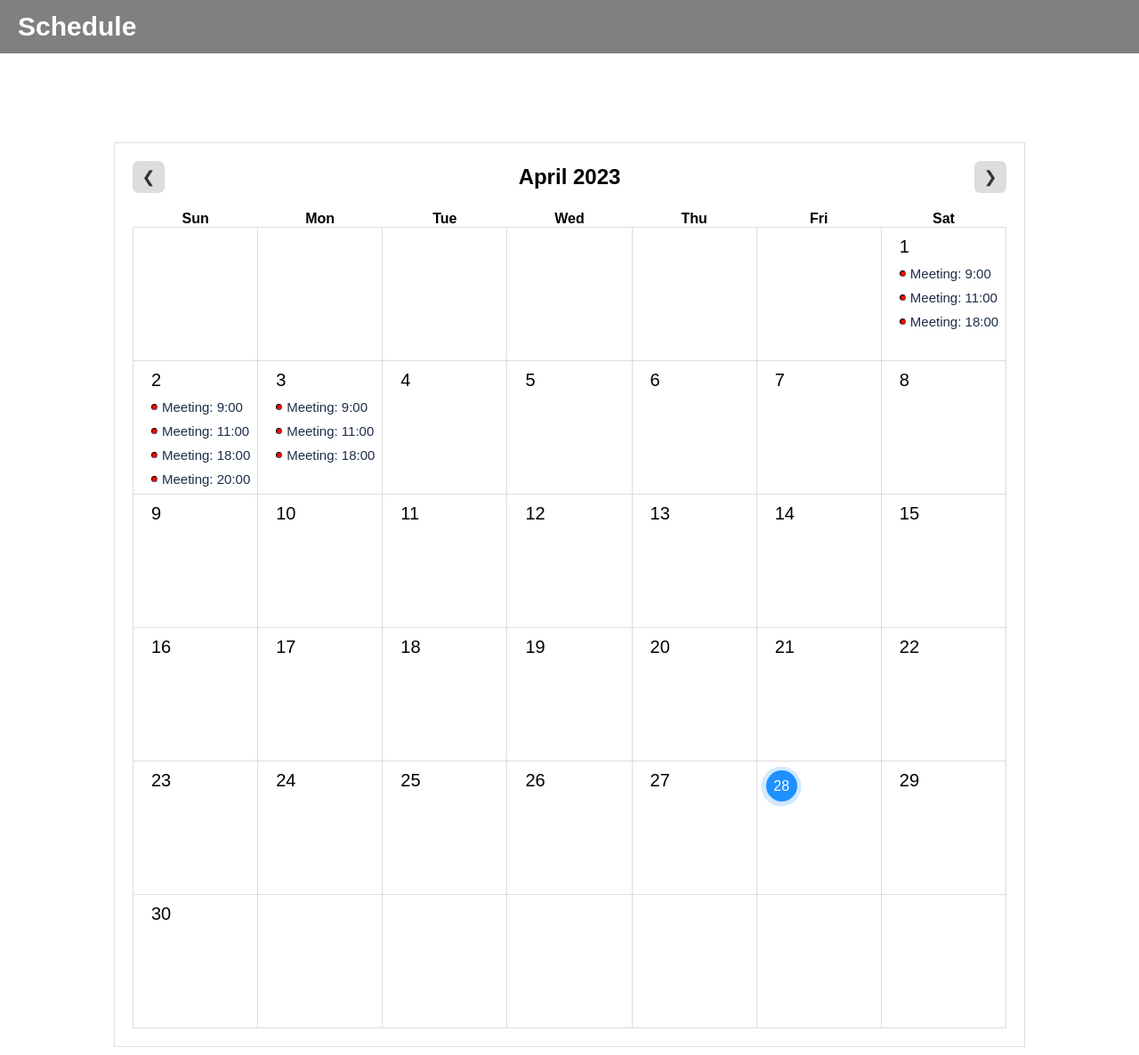
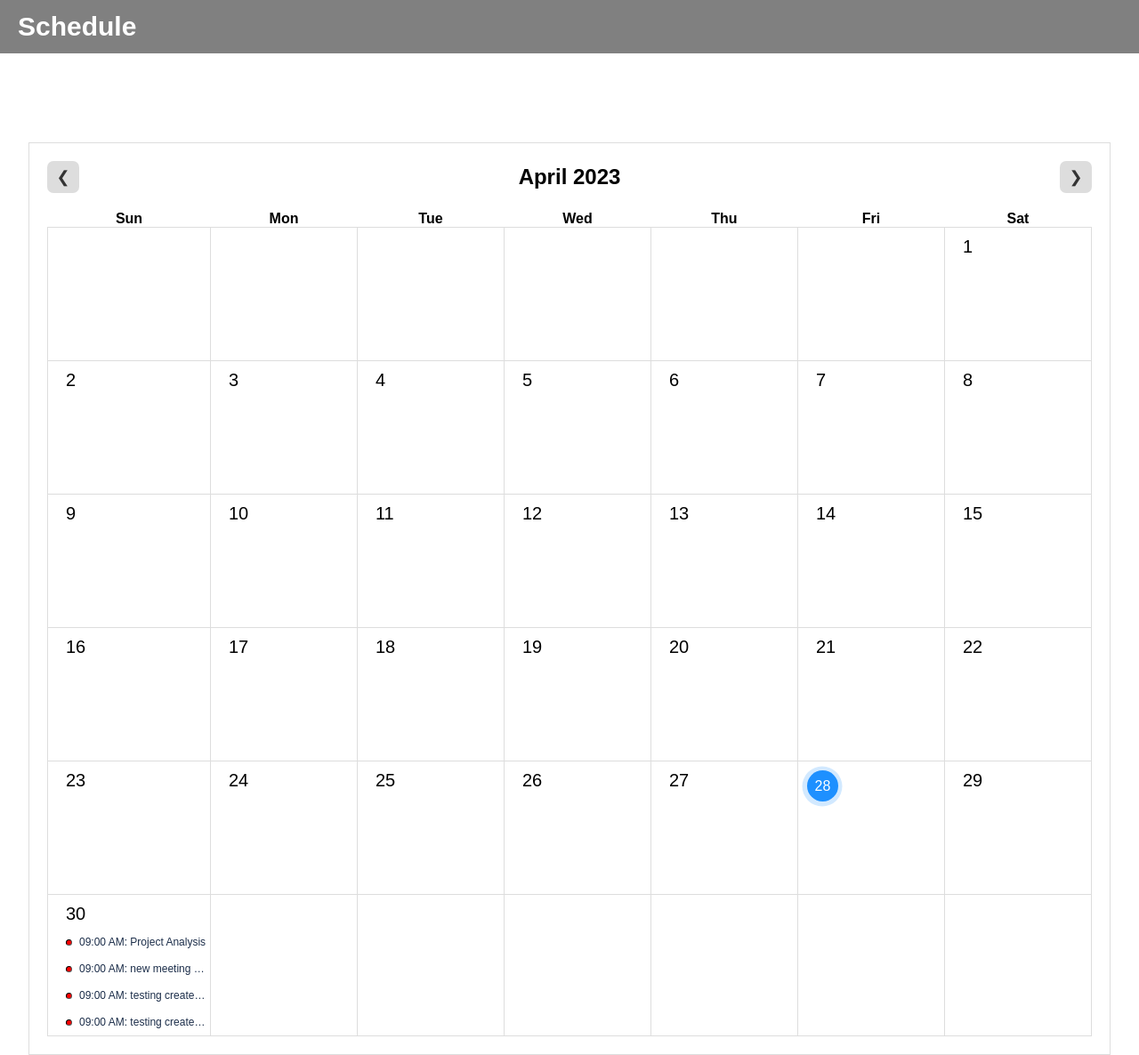
Before and after one commit to mataya88/graduates-hub-project, a Django app: page /hub/my-calendar/ in a window 1280 px wide. Shown: the part 110-1296 px from the top of the page at 89% size. Run offline with Django 4.2, Linux system fonts and the light colour scheme; data comes from the database, SQL or seed files in the repository; both versions use the stored data as it was after the commit.

Commit message:
Give data to calendar from database+ comments

```diff
--- a/hub/views.py
+++ b/hub/views.py
@@ -10,6 +10,9 @@ def get_skill_set(request):
     # this is a sample view
     skills = Skill.objects.all()
     return render(request, 'hub/our_skills.html', {'skills': skills})
+
+# Return the page schedule meetings with the team data and meetings data needed
+# Creates a meeting with the data the user specified in the page
 
 def get_schedule_meeting_page(request):
 
@@ -51,16 +54,6 @@ def get_schedule_meeting_page(request):
         # Return a response to the user
         return redirect('calendar')
 
-    """
-    team_members = [
-        {"name": "Abdelrahman Hesham", "picture": "/profile_pics/robot.png"},
-        {"name": "Muataz Attaia", "picture": "/profile_pics/profile2.png"},
-        {"name": "AbdulAziz Aldhafeeri", "picture": "/profile_pics/profile2.png"},
-        {"name": "John Doe", "picture": "/profile_pics/profile2.png"}
-    ]
-    """
-
-
 
     meetingsObj = Meeting.objects.filter(team=team)
 
@@ -74,6 +67,7 @@ def get_schedule_meeting_page(request):
 
     return render(request, 'hub/schedule_meeting.html', context)
 
+# A function to return occupancies of the team: Used in schedule meeting page to show occupied and unoccupied members for a meeting slot
 def get_occupancies(request):
     day_of_week = int(request.GET.get('dayOfWeek'))
     days = {0: 'Sun', 1: 'Mon', 2: 'Tue', 3: 'Wed', 4: 'Thu', 5: 'Fri', 6: 'Sat'}
@@ -98,50 +92,46 @@ def get_occupancies(request):
     return JsonResponse(data, safe=False)
 
 
+# Returns the url of the calendar page
 def get_calendar(request):
 
     return render(request, 'hub/calendar.html')
 
 
+# Used by the calendar page to get events(meetings) in each day of a specific month and year for a student
+def get_events(request):
+    # Fetch the team
+    team = Team.objects.get(name="Bugs-Slayerz")
 
-def get_events(request):
+    # Fetch the requested month and year
     year = int(request.GET.get('year'))
     month = int(request.GET.get('month'))
-    """
-    start_date = datetime.date(year, month, 1)
-    end_date = datetime.date(year, month, calendar.monthrange(year, month)[1])
-    data = DataModel.objects.filter(Q(date__gte=start_date) & Q(date__lte=end_date)).values_list('field1', 'field2', 'field3', 'field4')
-    return JsonResponse(list(data), safe=False)
-    """
-    # Dummy Data
-    data = [ {
-            0: 'Meeting: 9:00',
-            1: 'Meeting: 11:00',
-            2: 'Meeting: 18:00',
 
-        },
-        {   0: 'Meeting: 9:00',
-            1: 'Meeting: 11:00',
-            2: 'Meeting: 18:00',
-            3: 'Meeting: 20:00',
-        },
-        {   0: 'Meeting: 9:00',
-            1: 'Meeting: 11:00',
-            2: 'Meeting: 18:00',
-        },]
-    """
-    queryset = YourModel.objects.all()
-    for obj in queryset:
-        data.append({
-            'field_1': obj.field_1,
-            'field_2': obj.field_2,
-            'field_3': obj.field_3,
-            'field_4': obj.field_4,
-        })"""
+    print(year)
+    print(month)
+
+    # Get the meetings data for every day in that month and year
+
+    data = []
+
+    for day in range(1, 31):
+        day_meetings = Meeting.objects.filter(team= team, date__year=year, date__month=month+1, date__day=day)
+        day_data = {}
+        i = 0
+        for meeting in day_meetings:
+            start = meeting.start_time.strftime('%I:%M %p')
+            title = meeting.title
+            day_data[i] = f"{start}: {title}"
+            i += 1
+
+        data.append(day_data)
+
+
     return JsonResponse(data, safe=False)
 
 
-
+# Return the edit courses page
+# Also, updates the database with the occupancies that the user selected in the page
 def submit_courses(request):
     student = Student.objects.get(name="Abdelrahman Hesham")
 
@@ -174,10 +164,11 @@ def submit_courses(request):
 
 
 
-
+# Returns project description page
 def get_project(request):
     return render(request, 'hub/Proj_desc.html')
 
+# Returns search page
 def get_search(request):
     return render(request, 'hub/search_page.html')
 
--- a/static/hub/css/calendar.css
+++ b/static/hub/css/calendar.css
@@ -8,7 +8,7 @@
 .container {
   padding-top: 100px;
   margin: 0 auto;
-  width: 80%;
+  width: 95%;
 }
 
 
@@ -54,12 +54,15 @@ table {
 td {
   border: 1px solid #ddd;
   height: 150px;
+
   position: relative;
   padding-top: 10px;
   padding-left: 10px;
+  padding-bottom: 5px;
   text-align: left;
   vertical-align: top;
   width: 14.28%;
+
 
 }
 
@@ -80,13 +83,21 @@ td.selected {
 
 .box {
   display: flex;
-  font-size: 15px;
+  font-size: 12px;
   font-family: Arial, Helvetica, sans-serif;
   color: #1c2e4a;
   margin-top: 10px;
   margin-left: 10px;
   align-items: center;
 
+}
+
+.box span {
+  padding: 3px;
+  width: 150px;
+  overflow: hidden;
+  white-space: nowrap;
+  text-overflow: ellipsis;
 }
 
 .red-circ{
--- a/static/hub/js/calendar.js
+++ b/static/hub/js/calendar.js
@@ -1,139 +1,3 @@
-
-/*const calendar = document.querySelector('.calendar');
-const monthName = document.querySelector('.month-name');
-const tbody = document.querySelector('tbody');
-
-let date = new Date();
-let year = date.getFullYear();
-let month = date.getMonth();
-let day = date.getDate();
-
-function getDaysInMonth(year, month) {
-  return new Date(year, month + 1, 0).getDate();
-}
-
-function getFirstDayOfMonth(year, month) {
-  return new Date(year, month, 1).getDay();
-}
-
-function getLastDayOfMonth(year, month) {
-  return new Date(year, month + 1, 0).getDay();
-}
-
-// ...
-
-function renderCalendar() {
-    tbody.innerHTML = '';
-
-    const daysInMonth = getDaysInMonth(year, month);
-    const firstDayOfMonth = getFirstDayOfMonth(year, month);
-    const lastDayOfMonth = getLastDayOfMonth(year, month);
-
-    monthName.textContent = `${new Date(year, month).toLocaleString('default', { month: 'long' })} ${year}`;
-
-    let dayCount = 1;
-    let h4Count = 1; // initialize counter variable for h4 tags
-    for (let i = 0; i < 6; i++) {
-      const row = document.createElement('tr');
-
-      for (let j = 0; j < 7; j++) {
-        const cell = document.createElement('td');
-        const dayNum = document.createElement('span'); // create span element
-        dayNum.textContent = dayCount; // set the day number
-
-        if (i === 0 && j < firstDayOfMonth) {
-          dayNum.textContent = '';
-        } else if (dayCount > daysInMonth) {
-          dayNum.textContent = '';
-        } else {
-          if (dayCount === day && month === date.getMonth() && year === date.getFullYear()) {
-            dayNum.classList.add('today');
-          }
-          dayCount++;
-
-
-        }
-
-        // add class to the span element for blue circle
-        dayNum.classList.add('day-num');
-
-        cell.appendChild(dayNum); // append the span element to the cell
-        for (let k = 0; k < 4; k++) {
-          const box = document.createElement('h5');
-          box.classList.add('box');
-          box.setAttribute('id', `box-${h4Count}`); // assign id to h4 tag
-          cell.appendChild(box);
-          h4Count++; // increment the counter variable
-        }
-        row.appendChild(cell);
-      }
-
-      tbody.appendChild(row);
-
-      if (dayCount > daysInMonth) {
-        break;
-      }
-    }
-
-  }
-
-
-calendar.querySelector('.prev').addEventListener('click', () => {
-    month--;
-    if (month < 0) {
-      year--;
-      month = 11;
-    }
-    renderCalendar();
-  });
-
-  calendar.querySelector('.next').addEventListener('click', () => {
-    month++;
-    if (month > 11) {
-      year++;
-      month = 0;
-    }
-    renderCalendar();
-  });
-
-  /*
-function fillBoxesWithData(data) {
-  const box1 = document.getElementById('box-1');
-  const box2 = document.getElementById('box-2');
-  const box3 = document.getElementById('box-3');
-  const box4 = document.getElementById('box-4');
-
-  box1.textContent = data.box1;
-  box2.textContent = data.box2;
-  box3.textContent = data.box3;
-  box4.textContent = data.box4;
-}
-
-function getDataFromServer(year, month, day) {
-  const xhr = new XMLHttpRequest();
-  xhr.onreadystatechange = function() {
-    if (xhr.readyState === XMLHttpRequest.DONE) {
-      if (xhr.status === 200) {
-        const data = JSON.parse(xhr.responseText);
-        fillBoxesWithData(data);
-      }
-    }
-  };
-  xhr.open('GET', `/get_data?year=${year}&month=${month}&day=${day}`);
-  xhr.send();
-}
-
-/*
-  tbody.addEventListener('click', (event) => {
-    const selectedCell = tbody.querySelector('.selected');
-    if (selectedCell) {
-      selectedCell.classList.remove('selected');
-    }
-    event.target.classList.add('selected');
-    day = event.target.querySelector('.day-number').textContent;
-  });*/
-  /*
-renderCalendar(); */
 
 const calendar = document.querySelector('.calendar');
 const monthName = document.querySelector('.month-name');
@@ -191,18 +55,18 @@ function renderCalendar(data) {
         const cellData = data[dayCount - 2];
         if (cellData) {
           for (let k = 0; k < 4; k++) {
-            const line = document.createElement('div');
-            line.classList.add('box');
+            const box = document.createElement('div');
+            box.classList.add('box');
             const circle = document.createElement('div');
             circle.classList.add('red-circ');
 
             if (cellData[k]) {
-              line.appendChild(circle);
+              box.appendChild(circle);
               const text = document.createElement('span');
-              text.textContent = cellData[k]; // set the h4 tag's value
-              line.appendChild(text);
+              text.textContent = cellData[k]; // set the span tag's value
+              box.appendChild(text);
             }
-            cell.appendChild(line);
+            cell.appendChild(box);
 
           }
         }
```
Also changed, not shown: db.sqlite3.
